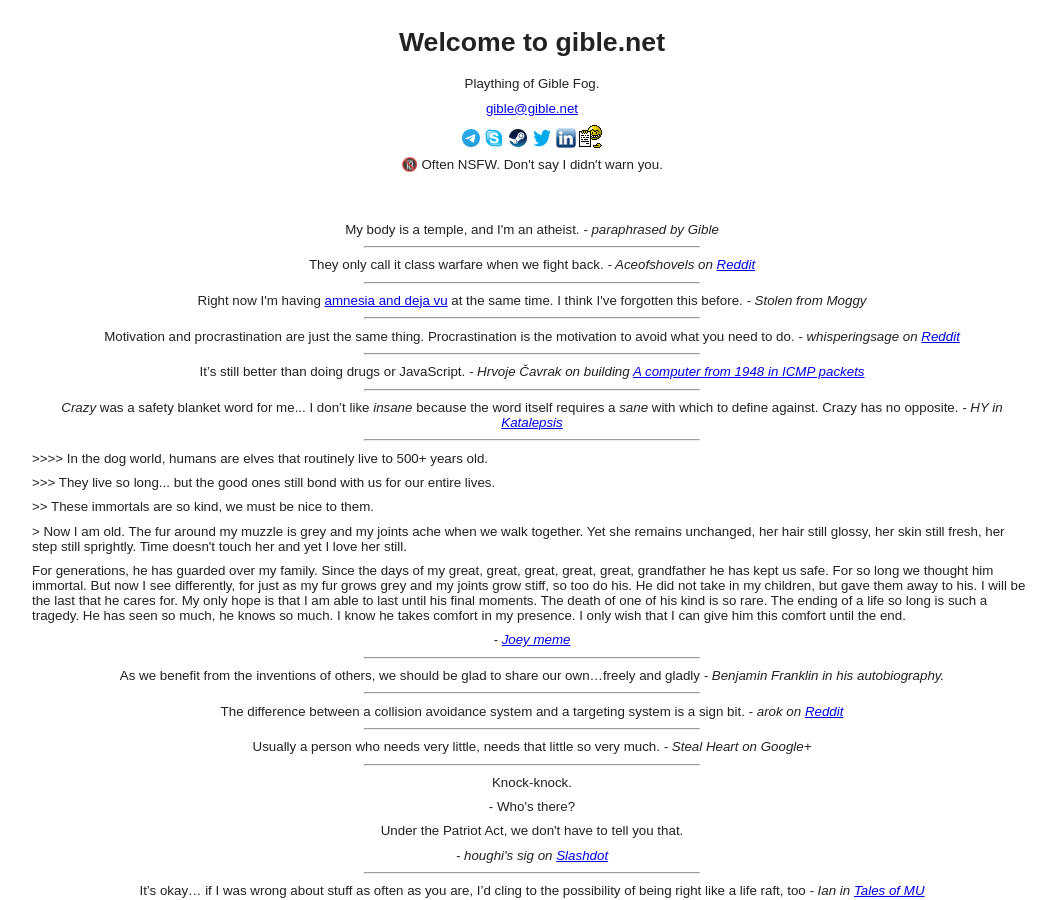
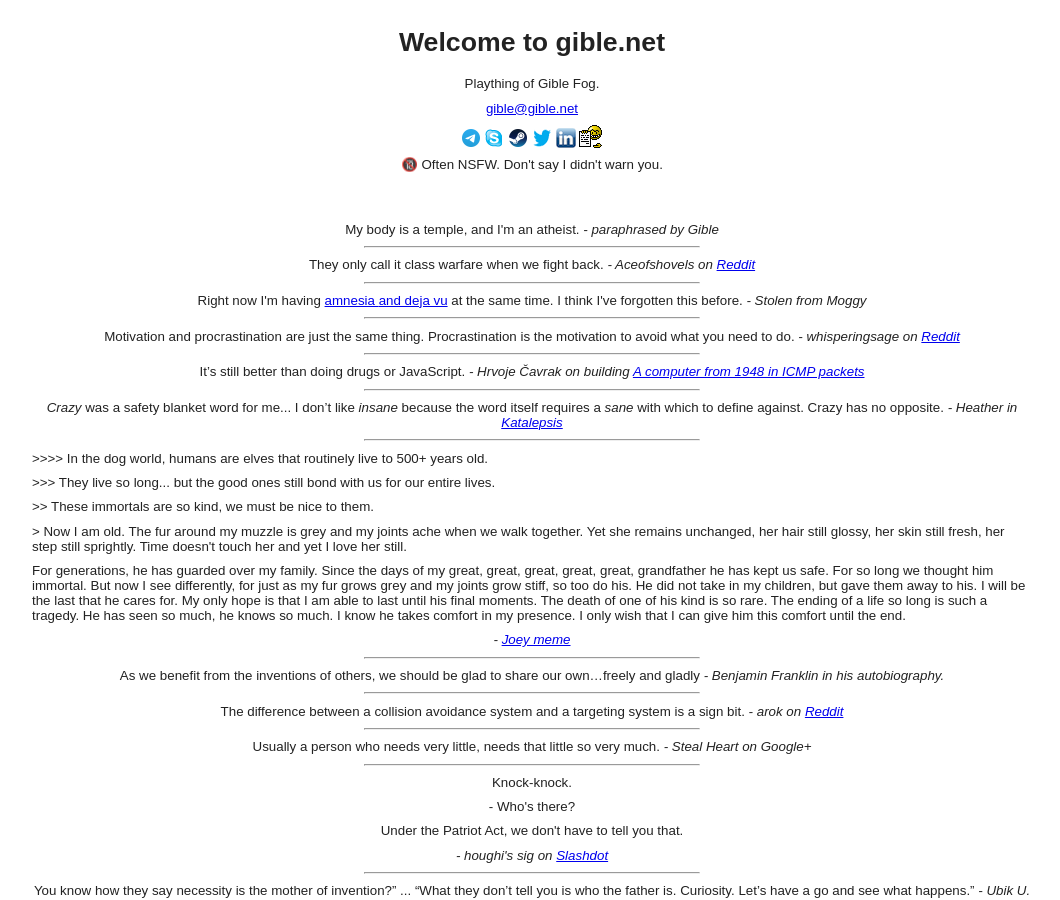
Before and after one commit to gible/gible.github.io, a Jekyll site: the page index.html, which Jekyll copies as it is, in a window 1280 px wide and 900 px high. Shown: the whole window, without its empty margins (108-1168 px from the left). Built offline with Jekyll 4.4.1, drawn with Linux system fonts in a browser that asks for light colours; some of the changed text lies outside the part shown.

Commit message:
Add quote from Deeper Darker

```diff
--- a/index.html
+++ b/index.html
@@ -106,7 +106,7 @@
 			<hr/>
 			<p><q>It’s still better than doing drugs or JavaScript.</q> <em>- Hrvoje Čavrak on building <a href="https://github.com/hrvach/babyping">A computer from 1948 in ICMP packets</a></em></p>
 			<hr/>
-			<p><q><em>Crazy</em> was a safety blanket word for me... I don’t like <em>insane</em> because the word itself requires a <em>sane</em> with which to define against. Crazy has no opposite.</q> <em>- HY in <a href="https://katalepsis.net/2019/02/02/mind-correlating-1-1/#:~:text=Crazy%20was%20a,has%20no%20opposite.">Katalepsis</a></em></p>
+			<p><q><em>Crazy</em> was a safety blanket word for me... I don’t like <em>insane</em> because the word itself requires a <em>sane</em> with which to define against. Crazy has no opposite.</q> <em>- Heather in <a href="https://katalepsis.net/2019/02/02/mind-correlating-1-1/#:~:text=Crazy%20was%20a,has%20no%20opposite.">Katalepsis</a></em></p>
 			<hr/>
 			<div class="chatalign">
 				<p>>>>> In the dog world, humans are elves that routinely live to 500+ years old.</p>
@@ -129,6 +129,8 @@
 				<p>Under the Patriot Act, we don't have to tell you that.</p>
 			</blockquote>
 			<p><em>- houghi's sig on <a href="https://slashdot.org/comments.pl?sid=2478380&cid=37728816">Slashdot</a></em></p>
+			<hr/>
+			<p><q>You know how they say necessity is the mother of invention?” ... “What they don’t tell you is who the father is. Curiosity. Let’s have a go and see what happens.”</q> <em>- Ubik U. Ubik in <a href="http://moodylit.com/deeper-darker-table-of-contents/book-2-77-father-of-invention/#:~:text=You%20know%20how,see%20what%20happens.">Deeper Darker.</a></em></p>
 			<hr/>
 			<p><q>It’s okay… if I was wrong about stuff as often as you are, I’d cling to the possibility of being right like a life raft, too </q> <em>- Ian in <a href="http://www.talesofmu.com/story/book0x/383">Tales of MU</a></em></p>
 			<hr/>
```
